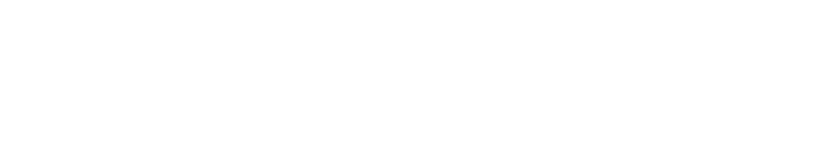
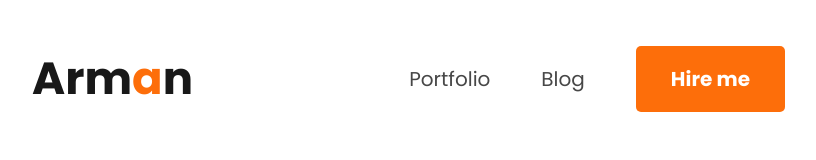
Before and after one commit to shehezada-arman/developer-project1, a plain HTML site: page index.html in a window 1280 px wide. Shown: the whole page, without its empty margins (206-1022 px from the left). Drawn offline with Linux system fonts and the light colour scheme.

Commit message:
navbar added

```diff
--- a/index.html
+++ b/index.html
@@ -1,14 +1,31 @@
 <!DOCTYPE html>
 <html lang="en">
-<head>
-    <meta charset="UTF-8">
-    <meta name="viewport" content="width=device-width, initial-scale=1.0">
+  <head>
+    <meta charset="UTF-8" />
+    <meta name="viewport" content="width=device-width, initial-scale=1.0" />
     <title>Document</title>
-</head>
-<body>
-    <header></header>
+    <link rel="preconnect" href="https://fonts.googleapis.com" />
+    <link rel="preconnect" href="https://fonts.gstatic.com" crossorigin />
+    <link
+      href="https://fonts.googleapis.com/css2?family=Open+Sans:ital,wght@0,700;0,800;1,400&family=Poppins:wght@100;200;300;400;600;700&display=swap"
+      rel="stylesheet"
+    />
+    <link rel="stylesheet" href="./styles/style.css" />
+  </head>
+  <body>
+    <header>
+      <nav>
+        <h1>Arm<span class="primary-text">a</span>n</h1>
+        <ul>
+          <li><a href="">Portfolio</a></li>
+          <li><a href="">Blog</a></li>
+          <li>
+            <a href=""><button class="primary-button">Hire me</button></a>
+          </li>
+        </ul>
+      </nav>
+    </header>
     <main></main>
     <footer></footer>
-
-</body>
+  </body>
 </html>
--- /dev/null
+++ b/styles/style.css
@@ -0,0 +1,64 @@
+* {
+  font-family: "Open Sans", sans-serif;
+  font-family: "Poppins", sans-serif;
+}
+
+nav {
+  display: flex;
+  align-items: center;
+  justify-content: space-between;
+}
+
+nav ul {
+  display: flex;
+  align-items: center;
+  margin-right: 230px;
+}
+nav ul li {
+  margin-right: 51px;
+  list-style: none;
+}
+
+nav ul li a {
+  text-decoration: none;
+}
+
+nav h1 {
+  color: var(--Dark-01, #181818);
+
+  font-size: 45px;
+  font-style: normal;
+  font-weight: 800;
+  line-height: normal;
+  margin-left: 230px;
+}
+.primary-text {
+  color: #fd6e0a;
+
+  font-size: 45px;
+  font-style: normal;
+  font-weight: 800;
+  line-height: normal;
+}
+
+.primary-button {
+  border-radius: 5px;
+  background: #fd6e0a;
+  border: none;
+  padding: 18px 35px;
+  color: var(--White-Color, #fff);
+
+  font-size: 20px;
+  font-style: normal;
+  font-weight: 700;
+  line-height: normal;
+}
+
+nav li a {
+  color: var(--Dark-02, #474747);
+
+  font-size: 20px;
+  font-style: normal;
+  font-weight: 400;
+  line-height: normal;
+}
```
